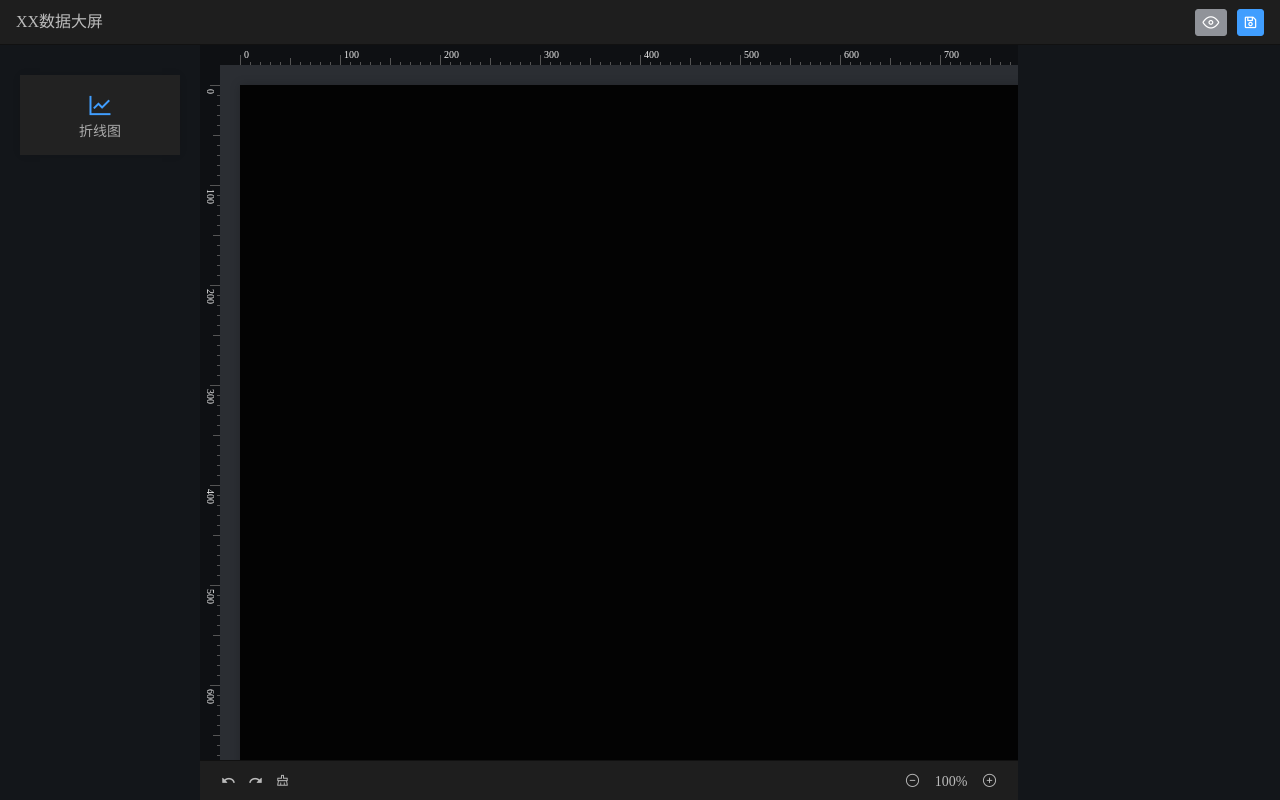
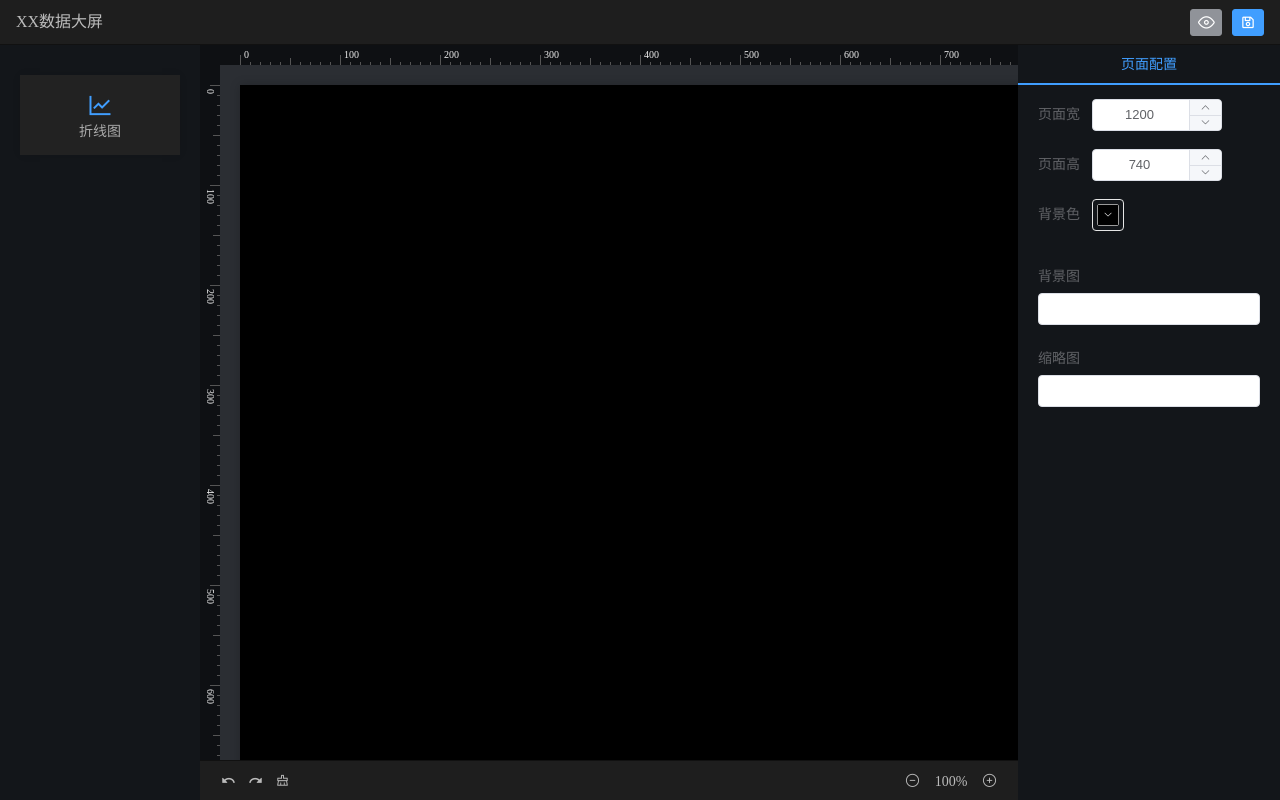
Before and after one commit to FangHaydn/visual-config, a Vue app: page /#/home in a window 1280 px wide. Built offline with nearby package versions, Linux system fonts and the light colour scheme.

Commit message:
feat: 页面配置

```diff
--- a/src/components/Editor/index.vue
+++ b/src/components/Editor/index.vue
@@ -5,6 +5,7 @@
     :style="{
       width: canvasStyleData.width + 'px',
       height: canvasStyleData.height + 'px',
+      background: canvasStyleData.img ? `center / cover no-repeat url(${canvasStyleData.img})` :canvasStyleData.backgroundColor,
     }"
     @click="onClickEditor"
     @contextmenu="handleEditorContextMenu"
@@ -152,7 +153,6 @@ export default {
         index: null,
       });
       // 计算菜单相对于编辑器的位移
-      let target = e.target;
       let top = e.offsetY;
       let left = e.offsetX;
       this.$store.commit("showContextMenu", { top, left });
@@ -168,7 +168,6 @@ export default {
 <style lang="scss" scoped>
 .editor {
   position: relative;
-  background: #030303;
   box-shadow: 0 0 10px 0px #0003;
 
   .vdr {
--- /dev/null
+++ b/src/components/PageAttrList.vue
@@ -0,0 +1,71 @@
+<template>
+  <div class="attr-list">
+    <el-form>
+      <el-form-item label="页面宽">
+        <el-input-number
+          controls-position="right"
+          v-model="canvasStyleData.width"
+        />
+      </el-form-item>
+      <el-form-item label="页面高">
+        <el-input-number
+          controls-position="right"
+          v-model="canvasStyleData.height"
+        />
+      </el-form-item>
+      <el-form-item label="背景色">
+        <el-color-picker
+          show-alpha
+          v-model="canvasStyleData.backgroundColor"
+        ></el-color-picker>
+      </el-form-item>
+      <el-form-item label="背景图">
+        <el-input v-model="canvasStyleData.img" />
+      </el-form-item>
+      <el-form-item v-if="canvasStyleData.img">
+        <el-image
+          :src="canvasStyleData.img + '?imageMogr2/thumbnail/!200x200r'"
+          fit="cover"
+        ></el-image>
+      </el-form-item>
+      <el-form-item label="缩略图">
+        <el-input v-model="canvasStyleData.thumb" />
+      </el-form-item>
+      <el-form-item v-if="canvasStyleData.thumb">
+        <el-image
+          :src="canvasStyleData.thumb + '?imageMogr2/thumbnail/!200x200r'"
+          fit="cover"
+        ></el-image>
+      </el-form-item>
+    </el-form>
+  </div>
+</template>
+
+<script>
+import { mapState } from "vuex";
+export default {
+  data() {
+    return {};
+  },
+  watch: {},
+  computed: {
+    canvasStyleData() {
+      return this.$store.state.canvasStyleData;
+    },
+  },
+  created() {},
+  methods: {
+
+    submit() {},
+  },
+};
+</script>
+
+<style lang="scss" scoped>
+.attr-list {
+  overflow: auto;
+  padding: 20px;
+  padding-top: 0;
+  height: 100%;
+}
+</style>
--- a/src/components/Toolbar.vue
+++ b/src/components/Toolbar.vue
@@ -68,6 +68,7 @@ export default {
   .el-button--small {
     font-size: 15px;
     padding: 5px;
+    width: 32px;
   }
 }
 </style>
--- a/src/custom/ChartAttrList.vue
+++ b/src/custom/ChartAttrList.vue
@@ -1,4 +1,3 @@
-<!-- TODO: 这个页面后续将用 JSX 重构 -->
 <template>
   <div class="attr-list">
     <el-form>
--- a/src/store/index.js
+++ b/src/store/index.js
@@ -21,6 +21,9 @@ const data = {
       // 页面全局数据
       width: 1200,
       height: 740,
+      backgroundColor: "#000000FF",
+      img: "",
+      thumb: "",
       scale: 100,
     },
     componentData: [], // 画布组件数据
--- a/src/views/Home.vue
+++ b/src/views/Home.vue
@@ -25,12 +25,17 @@
       </section>
       <!-- 右侧属性列表 -->
       <section class="right">
-        <el-tabs v-model="activeName" :stretch="true" v-if="curComponent">
-          <el-tab-pane label="基础属性" name="attr">
-            <AttrList/>
+        <el-tabs v-model="activeName" :stretch="true" v-show="curComponent">
+          <el-tab-pane label="基础属性" name="attr" v-if="curComponent">
+            <ShapeAttrList/>
           </el-tab-pane>
-          <el-tab-pane label="图表配置" name="chart">
+          <el-tab-pane label="图表配置" name="chart" v-if="curComponent">
             <ChartAttrList/>
+          </el-tab-pane>
+        </el-tabs>
+        <el-tabs v-model="activeName2" :stretch="true" v-show="!curComponent">
+          <el-tab-pane label="页面配置" name="page">
+            <PageAttrList/>
           </el-tab-pane>
         </el-tabs>
       </section>
@@ -41,7 +46,8 @@
 <script>
 import Editor from "@/components/Editor/index";
 import CompList from "@/components/CompList"; // 左侧列表组件
-import AttrList from "@/components/AttrList"; // 右侧属性列表
+import ShapeAttrList from "@/components/ShapeAttrList"; // 右侧属性列表
+import PageAttrList from "@/components/PageAttrList"; // 右侧属性列表
 import componentList from "@/custom/componentList"; // 左侧列表数据
 import ChartAttrList from "@/custom/ChartAttrList"; // 左侧列表数据
 import Toolbar from "@/components/Toolbar";
@@ -56,16 +62,18 @@ export default {
   components: {
     Editor,
     CompList,
-    AttrList,
+    ShapeAttrList,
     Toolbar,
     ControlBar,
     Rule,
     MarkLine,
-    ChartAttrList
+    ChartAttrList,
+    PageAttrList
   },
   data() {
     return {
       activeName: "attr",
+      activeName2: 'page',
       scrollTop: 0,
       scrollLeft: 0,
     };
```
Also changed, not shown: src/components/ShapeAttrList.vue (renamed from src/components/AttrList.vue).
